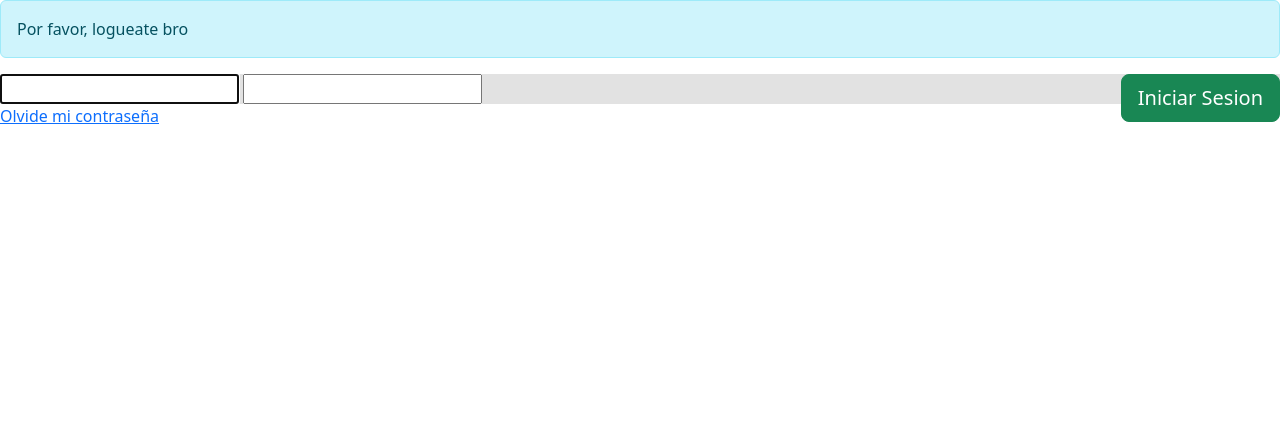
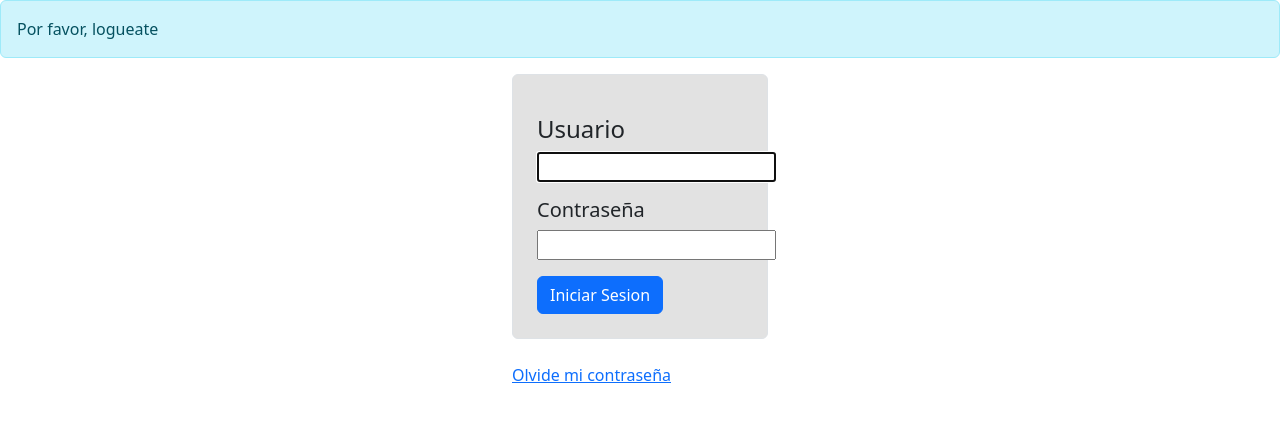
Before and after one commit to Sebastian09io/logins, a Django app: page /accounts/login/ in a window 1280 px wide. Shown: the part 56-478 px from the top of the page. Run offline with Django 5.2, Linux system fonts and the light colour scheme; some libraries are stand-ins or nearby versions.

Commit message:
login full

```diff
--- a/core/urls.py
+++ b/core/urls.py
@@ -36,14 +36,14 @@ urlpatterns = [
     #del login registrar
     # path('',views.inicio,name="inicio"),
     # path('user_data/',views.user_data,name="user_data"),
-    # path('profile/',views.profile,name="profile"),
-    # path('registro/',views.registro,name="registro"),
+    path('profile/',views.profile,name="profile"),
+    path('registro/',views.registro,name="registro"),
     # path("app/", include("apps.laptops.urls")),
 
     path("accounts/",include("django.contrib.auth.urls"),name="login"),
     # path("cambiar-clave/",auth_views.PasswordChangeView.as_view(template_name="registration/
     # password_change_form.html")),
-    # path('logout/', views.logout_view, name='logout'),
+    path('logout/', views.logout_view, name='logout'),
 ]
 
 #Para consumir archivos media
--- a/templates/registration/login.html
+++ b/templates/registration/login.html
@@ -7,28 +7,29 @@
 {% if user.is_authenticated %}
 <div class="alert alert-info">Estas autenticado </div>
 {%else%}
-<div class="alert alert-info">Por favor, logueate bro </div>
+<div class="alert alert-info">Por favor, logueate</div>
 {% endif %}
 
+<div class="mx-auto" style="max-width: 20%;">
 {% if form.errors %}
 <div class="alert alert-danger">Username o Password incorrectos</div>
 {% endif %}
 
-<form method="post" action="{% url 'login' %}"> {% csrf_token %}
+<form method="post" action="{% url 'login' %}" class="mb-4 border p-4 rounded"> {% csrf_token %}
 
 <!-- Fin de errores -->
-<td>{{ form.username }} </td>
-<td>{{ form.password }} </td>
+<p><h4>Usuario</h4>{{ form.username }} </p>
+<p><h5>Contraseña</h5>{{ form.password }} </p>
 <!-- Codigo de username y password -->
-<button type="submit" class="btn btn-success btn-lg btn-block float-end">Iniciar Sesion</button>
+<button type="submit" class="btn btn-primary">Iniciar Sesion</button>
 
 </form>
 <!-- Fin de campos username y password -->
 
 <!-- Codigo de boton de crear, olvide la contraseña -->
-<input type=hidden name="next" value="{{next}}">
+<input type=hidden name="next" value="{{next}}" >
 <a href="{% url 'password_reset' %}">Olvide mi contraseña</a>
 <!-- fin de botones -->
-
+</div>
 
 {% endblock %}
```
Also changed, not shown: apps/laptops/views.py (+6 -4 lines), templates/registration/profile.html (added, +9 -0 lines), templates/registro.html (+5 -5 lines), apps/laptops/migrations/0007_userperfil.py (added), db.sqlite3.
